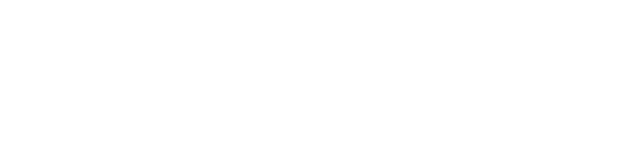
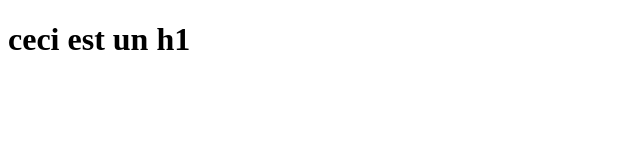
Before and after one commit to Tyzana/formation-github, a plain HTML site: page index.html in a window 1280 px wide. Shown: the whole page, without its empty margins (0-640 px from the left). Drawn offline with Linux system fonts and the light colour scheme.

Commit message:
ajout d'un h1

```diff
--- a/index.html
+++ b/index.html
@@ -7,6 +7,6 @@
   <title>Document</title>
 </head>
 <body>
-
+  <h1>ceci est un h1</h1>
 </body>
 </html>
```
